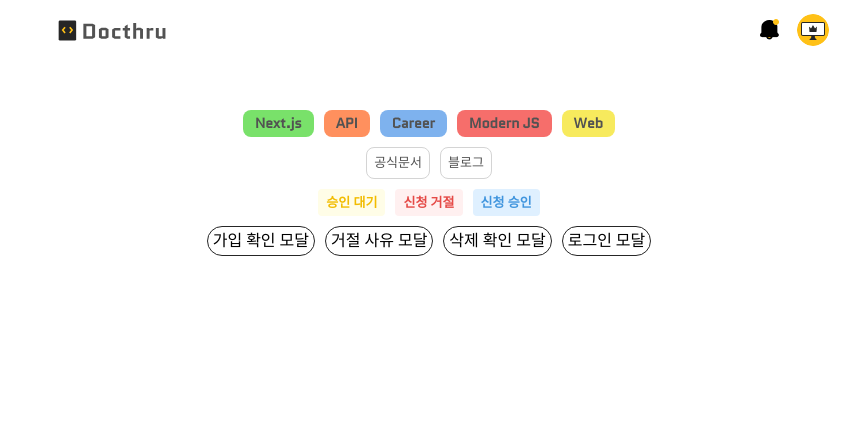
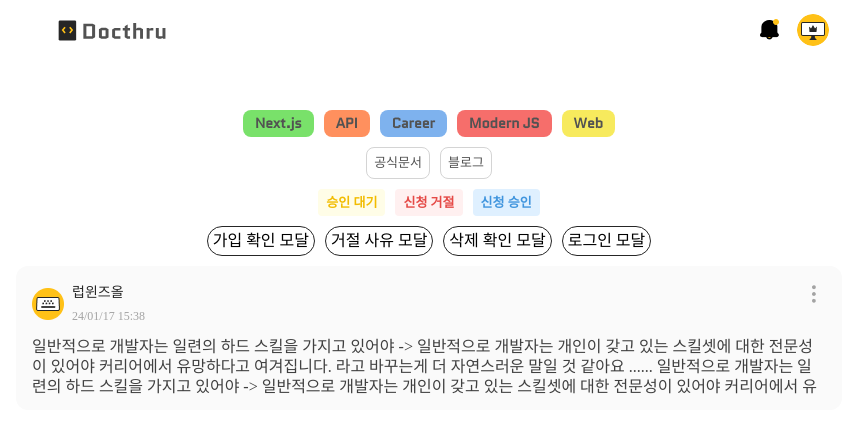
Before and after one commit to EarlyAccess-QA/docthru-fe, a Next.js app: page / in a window 1280 px wide. Shown: the top 432 px of the page, without its empty margins (211-1071 px from the left). Built offline with nearby package versions, Linux system fonts and the light colour scheme; a web font is replaced by a local one.

Commit message:
feat: comment 컴포넌트 구현 완료

```diff
--- a/src/app/(unauth)/components/LandingPage.tsx
+++ b/src/app/(unauth)/components/LandingPage.tsx
@@ -2,6 +2,7 @@
 
 import { Button } from '@/components/Button';
 import { Chip } from '@/components/Chip';
+import Comment from '@/components/Comment/Comment';
 import AskForLoginModal from '@/components/Modal/AskForLoginModal';
 import ConfirmSignUpModal from '@/components/Modal/ConfirmSignUpModal';
 import DoubleCheckForDeleteModal from '@/components/Modal/DoubleCheckForDeleteModal';
@@ -75,6 +76,13 @@ export default function LandingPage() {
             로그인 모달
           </Button>
         </div>
+        <div className="flex gap-10">
+          <Comment
+            username="럽윈즈올"
+            writtenDate="24/01/17 15:38"
+            commentContent="일반적으로 개발자는 일련의 하드 스킬을 가지고 있어야 -> 일반적으로 개발자는 개인이 갖고 있는 스킬셋에 대한 전문성이 있어야 커리어에서 유망하다고 여겨집니다. 라고 바꾸는게 더 자연스러운 말일 것 같아요 ...... 일반적으로 개발자는 일련의 하드 스킬을 가지고 있어야 -> 일반적으로 개발자는 개인이 갖고 있는 스킬셋에 대한 전문성이 있어야 커리어에서 유망하다고 여겨집니다. 라고 바꾸는게 더 자연스러운 말일 것 같아요 ......"
+          />
+        </div>
       </div>
       {modals[modals?.length - 1] === 'confirmSignUpModal' && <ConfirmSignUpModal />}
       {modals[modals?.length - 1] === 'reasonForRefusalModal' && <ReasonForRefusalModal />}
--- a/src/components/Comment/Comment.tsx
+++ b/src/components/Comment/Comment.tsx
@@ -1,7 +1,7 @@
 'use client';
 
 import Image from 'next/image';
-import { memo, useState } from 'react';
+import { ChangeEvent, memo, useState } from 'react';
 import defaultMemberImg from '../../../public/icons/member.png';
 import CommentDropDown from './CommentDropDown';
 
@@ -13,10 +13,18 @@ interface Props {
 }
 
 const Comment = memo(({ userPhoto, username, writtenDate, commentContent }: Props) => {
-  const [isModifying, setModifying] = useState<boolean>(false);
+  const [isModifying, setIsModifying] = useState<boolean>(false);
+  const [content, setContent] = useState<string>(commentContent);
+  const [tempContent, setTempContent] = useState<string>(content);
+
+  const handleTextareaChange = (e: ChangeEvent<HTMLTextAreaElement>) => {
+    setTempContent(e.target.value);
+  };
 
   return (
-    <div className="relative flex min-h-113 w-826 flex-col gap-12 rounded-sm bg-gray-5 p-16">
+    <div
+      className={`relative flex min-h-98 w-826 flex-col gap-12 rounded-sm p-16 ${isModifying ? 'bg-white' : 'bg-gray-0'}`}
+    >
       <div className="flex w-full items-start">
         <div className="flex flex-1 items-center gap-8">
           <Image src={userPhoto ? userPhoto : defaultMemberImg} alt="유저 프로필 사진" width={32} height={32} />
@@ -25,14 +33,27 @@ const Comment = memo(({ userPhoto, username, writtenDate, commentContent }: Prop
             <p className="text-12 font-medium text-gray-4">{writtenDate}</p>
           </div>
         </div>
-        <CommentDropDown setModifying={setModifying} />
+        <CommentDropDown
+          setIsModifying={setIsModifying}
+          isModifying={isModifying}
+          content={content}
+          setContent={setContent}
+          tempContent={tempContent}
+          setTempContent={setTempContent}
+        />
       </div>
       {isModifying ? (
-        <textarea name="commentTextarea" id="commnetTextarea" className="">
-          {commentContent}
-        </textarea>
+        <textarea
+          name="commentTextarea"
+          id="commentTextarea"
+          className="h-60 w-full resize-none overflow-y-scroll text-16 leading-tight text-gray-7 outline-0 focus:ring-0"
+          value={tempContent}
+          onChange={handleTextareaChange}
+        />
       ) : (
-        <div>{commentContent}</div>
+        <div className="max-h-57 w-full overflow-y-scroll bg-transparent text-16 leading-tight text-gray-7 outline-0">
+          {content}
+        </div>
       )}
     </div>
   );
--- a/src/components/Comment/CommentDropDown.tsx
+++ b/src/components/Comment/CommentDropDown.tsx
@@ -5,29 +5,71 @@ import useOnClickOutside from '@/hooks/useOnClickOutside';
 import Image from 'next/image';
 import { Dispatch, SetStateAction, memo, useRef } from 'react';
 import kebabImg from '../../../public/icons/Meatballs_menu.png';
+import { Button } from '../Button';
 
 interface Props {
-  setModifying: Dispatch<SetStateAction<boolean>>;
+  setIsModifying: Dispatch<SetStateAction<boolean>>;
+  isModifying: boolean;
+  content: string;
+  setContent: Dispatch<SetStateAction<string>>;
+  setTempContent: Dispatch<SetStateAction<string>>;
+  tempContent: string;
 }
 
-const CommentDropDown = memo(({ setModifying }: Props) => {
+const CommentDropDown = memo(
+  ({ setIsModifying, isModifying, content, setContent, tempContent, setTempContent }: Props) => {
     const { isOpen: isDropDownOpen, openDropDown, closeDropDown } = useDropDown();
     const containerRef = useRef<HTMLDivElement>(null);
 
     useOnClickOutside(containerRef, closeDropDown);
 
     const handleContainerClick = () => {
-    if (isDropDownOpen) closeDropDown();
-    else openDropDown();
+      isDropDownOpen ? closeDropDown() : openDropDown();
     };
 
     const handleModifyClick = () => {
-    setModifying(true);
+      setIsModifying(true);
+      closeDropDown();
     };
 
-  const handleDeleteClick = () => {};
+    const handleDeleteClick = () => {
+      // 댓글 삭제 요청에 대한 api 콜
+      // react query를 이용한 페이지 댓글 get 요청 다시하기
+    };
+
+    const handleCancelClick = () => {
+      setTempContent(content);
+      setIsModifying(false);
+    };
+
+    const handleModifyingCompleteClick = () => {
+      // react query를 이용한 코멘트 수정 api 요청 로직 추가
+      setContent(tempContent);
+      setIsModifying(false);
+    };
 
     return (
+      <>
+        {isModifying ? (
+          <div className="flex gap-4">
+            <Button
+              style="text-gray-5 text-14 font-semibold pl-20 pr-19 pt-7 pb-8"
+              type="button"
+              isLink={false}
+              onClick={handleCancelClick}
+            >
+              취소
+            </Button>
+            <Button
+              style="text-white w-80 h-32 text-14 font-semibold flex justify-center items-center bg-primary-black rounded-[10px]"
+              type="button"
+              isLink={false}
+              onClick={handleModifyingCompleteClick}
+            >
+              수정 완료
+            </Button>
+          </div>
+        ) : (
           <div
             className="relative flex h-24 w-24 cursor-pointer items-start"
             ref={containerRef}
@@ -35,15 +77,15 @@ const CommentDropDown = memo(({ setModifying }: Props) => {
           >
             <Image src={kebabImg} alt="케밥 버튼" width={24} height={24} />
             {isDropDownOpen && (
-        <div className="absolute right-[-5px] top-20 flex h-86 w-139 flex-col rounded-xs border-1 border-solid border-gray-3 bg-white">
+              <div className="absolute right-5 top-30 flex h-86 w-139 flex-col overflow-hidden rounded-xs border-1 border-solid border-gray-3 bg-white">
                 <div
-            className="flex items-center justify-center border-b-1 border-solid border-gray-3 bg-white text-16 text-gray-5 hover:bg-gray-2"
+                  className="flex flex-1 items-center justify-center border-b-1 border-solid border-gray-3 bg-white text-16 text-gray-5 hover:bg-gray-2"
                   onClick={handleModifyClick}
                 >
                   수정하기
                 </div>
                 <div
-            className="flex items-center justify-center bg-white text-16 text-gray-5 hover:bg-gray-2"
+                  className="flex flex-1 items-center justify-center bg-white text-16 text-gray-5 hover:bg-gray-2"
                   onClick={handleDeleteClick}
                 >
                   삭제하기
@@ -51,7 +93,10 @@ const CommentDropDown = memo(({ setModifying }: Props) => {
               </div>
             )}
           </div>
+        )}
+      </>
     );
-});
+  }
+);
 
 export default CommentDropDown;
```
Lines whose indentation alone changed are shown as unchanged.
